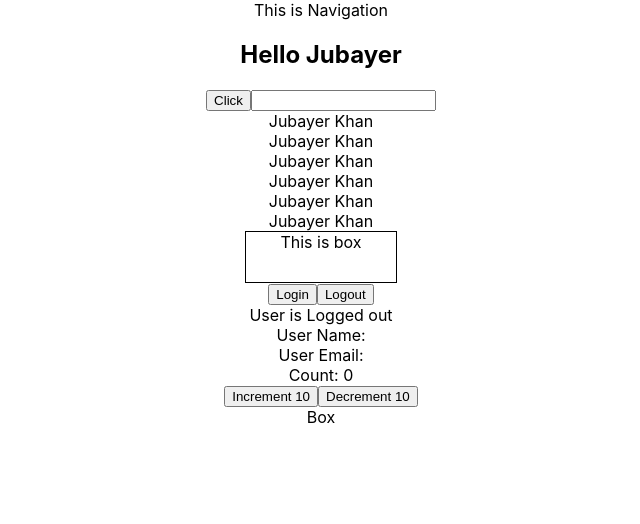
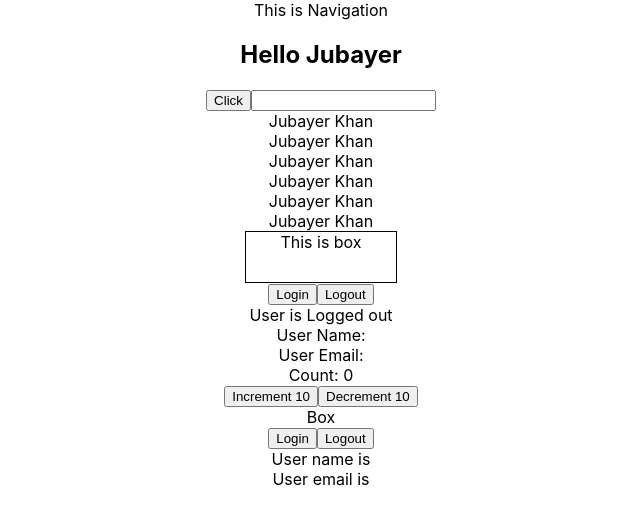
Before and after one commit to jakdev047/reactTypescript, a React (Create React App) app: page / in a window 1280 px wide. Shown: the top 524 px of the page, without its empty margins (319-959 px from the left). Built offline with nearby package versions, Linux system fonts and the light colour scheme.

Commit message:
use Context

```diff
--- a/src/App.tsx
+++ b/src/App.tsx
@@ -13,6 +13,8 @@
 import Counter from "./components/Counter";
 import { ThemeContextProvider } from "./context/ThemeContext";
 import BoxContext from "./context/Box";
+import { UserContextProvider } from "./context/userContext/UserContext";
+import User from "./context/userContext/User";
 
 function App() {
   const personName = {
@@ -48,9 +50,16 @@
       />
       <LoggedIn />
       <Counter />
+
+      {/* theme context */}
       <ThemeContextProvider>
         <BoxContext />
       </ThemeContextProvider>
+
+      {/* user Context */}
+      <UserContextProvider>
+        <User />
+      </UserContextProvider>
     </div>
   );
 }
--- /dev/null
+++ b/src/context/userContext/User.tsx
@@ -0,0 +1,34 @@
+import React, { useContext } from "react";
+import { UserContext } from "./UserContext";
+
+export default function User() {
+  const userContext = useContext(UserContext);
+  const handleLogin = () => {
+    if (userContext) {
+      userContext.setUser({
+        name: "Jubayer Alam Khan",
+        email: "jubayer@gmail.com",
+      });
+    }
+  };
+  const handleLogout = () => {
+    if (userContext) {
+      userContext.setUser(null);
+    }
+  };
+
+  return (
+    <>
+      <div>
+        <button onClick={handleLogin}>Login</button>
+        <button onClick={handleLogout}>Logout</button>
+        {userContext && (
+          <>
+            <div>User name is {userContext?.user?.name} </div>
+            <div>User email is {userContext?.user?.email} </div>
+          </>
+        )}
+      </div>
+    </>
+  );
+}
--- /dev/null
+++ b/src/context/userContext/UserContext.tsx
@@ -0,0 +1,22 @@
+import React, { useState, createContext } from "react";
+import { AuthUser } from "../../type";
+
+type UserContextType = {
+  user: AuthUser | null;
+  setUser: React.Dispatch<React.SetStateAction<AuthUser | null>>;
+};
+
+type UserContextProviderProps = {
+  children: React.ReactNode;
+};
+
+export const UserContext = createContext<UserContextType | null>(null);
+
+export const UserContextProvider = ({ children }: UserContextProviderProps) => {
+  const [user, setUser] = useState<AuthUser | null>(null);
+  return (
+    <UserContext.Provider value={{ user, setUser }}>
+      {children}
+    </UserContext.Provider>
+  );
+};
```
